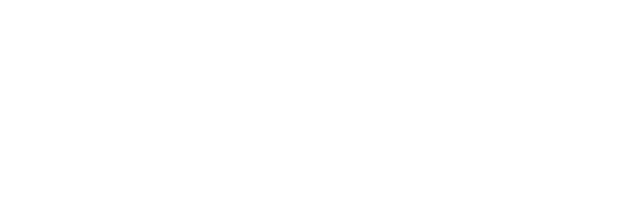
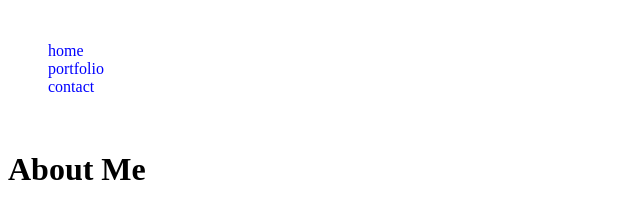
Before and after one commit to TennyBoy/tennyboy.github.io, a plain HTML site: page Front End/HTML/home.html in a window 1280 px wide. Shown: the whole page, without its empty margins (0-640 px from the left). Drawn offline with Linux system fonts and the light colour scheme.

Commit message:
New Features

```diff
--- a/Front End/CSS/home.css
+++ b/Front End/CSS/home.css
@@ -0,0 +1,16 @@
+body {
+
+}
+
+#navigation {
+    background-color: ;
+}
+
+ul {
+    list-style: none;
+}
+
+#navLink {
+    text-decoration: none;
+    color: blue;
+}
--- a/Front End/HTML/home.html
+++ b/Front End/HTML/home.html
@@ -3,9 +3,43 @@
 <head>
     <meta charset="UTF-8">
     <meta name="viewport" content="width=device-width, initial-scale=1.0">
-    <title>Document</title>
+    <link rel="stylesheet" href="../CSS/home.css">
+    <script src="../../Back End/Javascript/home.js"></script>
+    <title>Tennison Boyce Media</title>
 </head>
 <body>
 
+<div id="top">
+
+    <div id="logo">
+        <img id="logoImage" src="">
+    </div>
+
+    <div id="navigation">
+        <nav>
+            <ul>
+                <li><a id="navLink" href="home.html">home</a></li>
+                <li><a id="navLink" href="portfolio.html">portfolio</a></li>
+                <li><a id="navLink" href="contact.html">contact</a></li>
+            </ul>
+        </nav>
+    </div>
+
+</div>
+
+<div id="mainContent">
+
+    <div id="aboutMe">
+
+        <img id="aboutMeImage" src="">
+
+        <h1>About Me</h1>
+
+        <p></p>
+
+    </div>
+
+</div>
+
 </body>
 </html>
```
